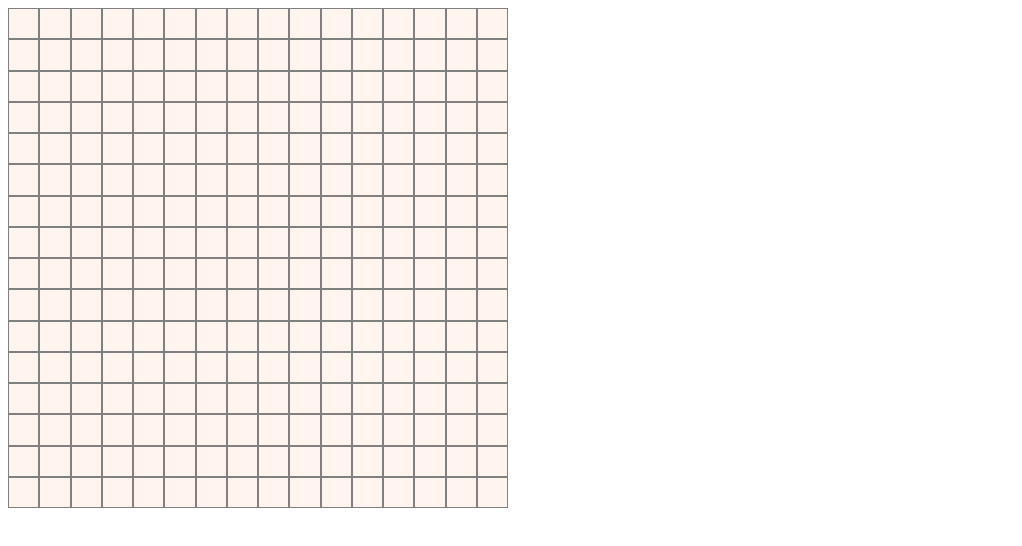
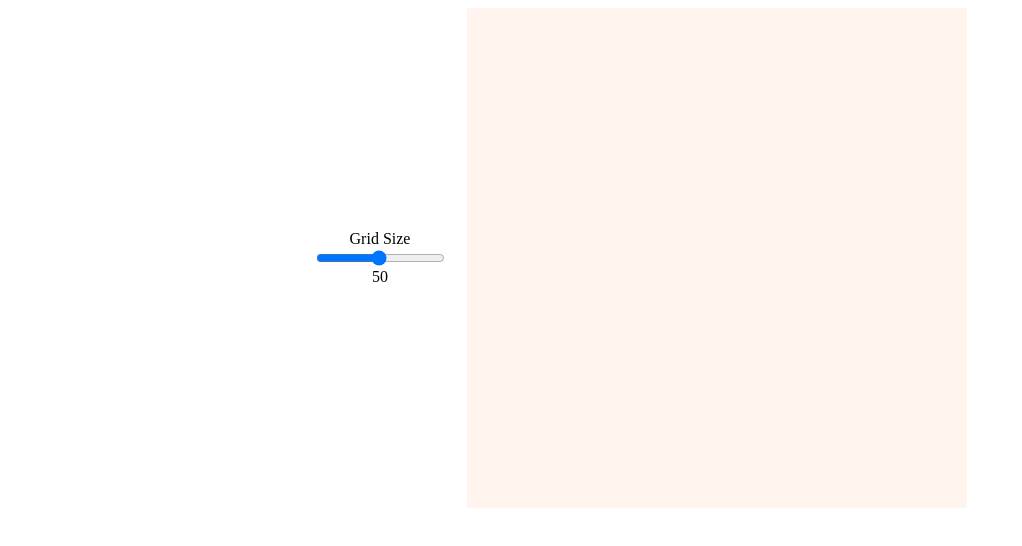
Before and after one commit to attash1/EtchASketch, a plain HTML site: page index.html in a window 1280 px wide. Shown: the whole page, without its empty margins (0-1022 px from the left). Drawn offline with Linux system fonts and the light colour scheme.

Commit message:
Added slider for grid size

```diff
--- a/index.html
+++ b/index.html
@@ -5,9 +5,14 @@
     <script src="source.js" defer></script>
     <meta charset="UTF-8">
     <meta name="viewport" content="width=device-width, initial-scale=1.0">
-    <title>Document</title>
+    <title>Etch-A-Sketch</title>
 </head>
 <body>
+    <div class="slidercontainer">
+        <div>Grid Size</div>
+        <input type="range" min="2" max="100" value="50" class="slider">
+        <div class="sliderValue"></div>
+    </div>
     <div class="grid"></div>
 </body>
 </html>
--- a/source.js
+++ b/source.js
@@ -1,10 +1,39 @@
 const gridObj = document.querySelector('.grid');
 
-for (let i = 0; i < 16; i++) {
+const sliderObj = document.querySelector('.slider');
+let sliderValueObj = document.querySelector('.sliderValue');
+sliderValueObj.textContent = sliderObj.value;
+
+sliderObj.oninput = function() {   //delete old grid, create new grid when slider is adjusted
+    while(gridObj.firstChild) {
+        gridObj.removeChild(gridObj.firstChild);
+    }
+
+    sliderValueObj.textContent = sliderObj.value;
+
+    for (let i = 0; i < sliderObj.value; i++) {
         const newRow = document.createElement('div');
         newRow.classList.add('row');
 
-    for (let x = 0; x < 16; x++) {
+        for (let x = 0; x < sliderObj.value; x++) {
+            const squareObj = document.createElement('div');
+            squareObj.classList.add('gridSquare');
+            newRow.appendChild(squareObj);
+        }
+
+        gridObj.appendChild(newRow);
+    }
+    const squares = document.querySelectorAll('.gridSquare');
+    squares.forEach(gridSquare => gridSquare.addEventListener('mouseover', hover));
+
+}
+
+function initialSetup() {
+    for (let i = 0; i < 50; i++) {
+        const newRow = document.createElement('div');
+        newRow.classList.add('row');
+
+        for (let x = 0; x < 50; x++) {
             const squareObj = document.createElement('div');
             squareObj.classList.add('gridSquare');
             newRow.appendChild(squareObj);
@@ -15,7 +44,11 @@ for (let i = 0; i < 16; i++) {
 
 const squares = document.querySelectorAll('.gridSquare');
 squares.forEach(gridSquare => gridSquare.addEventListener('mouseover', hover));
+}
 
+initialSetup();
+
+squares.forEach(gridSquare => gridSquare.de)
 function hover() {
     this.style.cssText = 'background-color: lightblue';
 }
--- a/style.css
+++ b/style.css
@@ -1,6 +1,20 @@
+body {
+    display: flex;
+    gap: 20px;
+    justify-content: center;
+
+}
+
+.slidercontainer {
+    display: flex;
+    flex-direction: column;
+    justify-content: center;
+    text-align: center;
+}
 
 .grid {
     display: flex;
+    flex: initial;
     flex-direction: column;
     width: 500px;
     height: 500px;
@@ -15,6 +29,6 @@
 }
 
 .gridSquare {
-    border: 1px solid gray;
+
     flex: 1;
 }
```
Lines whose indentation alone changed are shown as unchanged.
